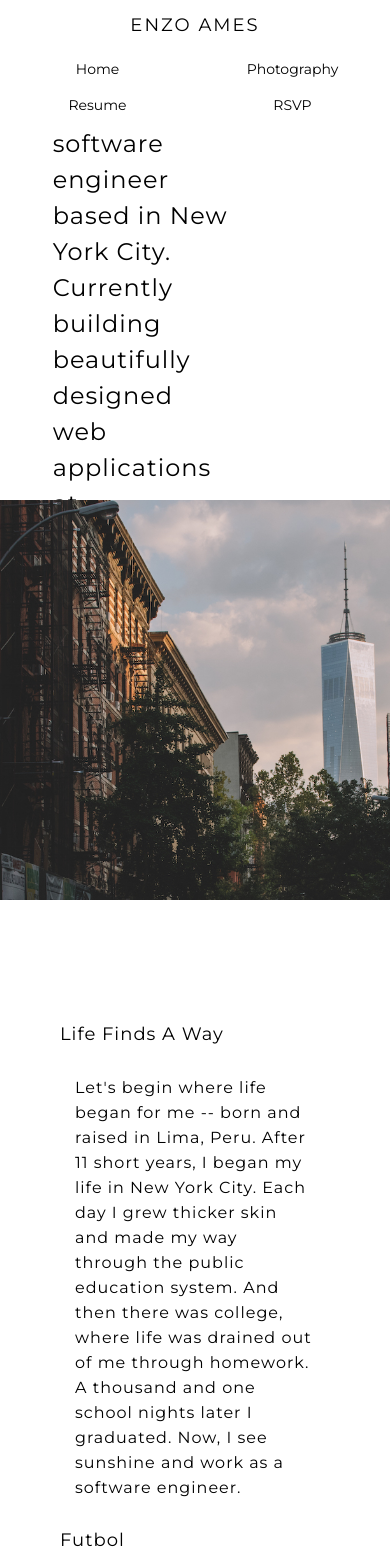
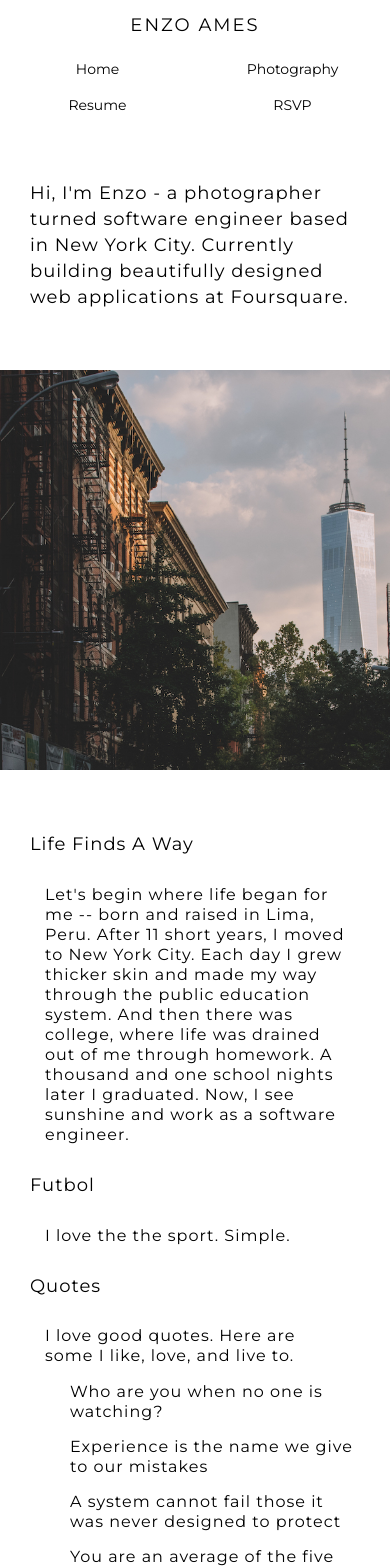
Before and after one commit to enzoames/enzoames, a React (Create React App) app: page /#/ in a window 390 px wide. Shown: the top 1568 px of the page. Built offline with nearby package versions, Linux system fonts and the light colour scheme.

Commit message:
[enzoames] homepage responsive

```diff
--- a/src/App.js
+++ b/src/App.js
@@ -10,10 +10,16 @@ import Photography from './pages/Photography';
 import Resume from './pages/Resume';
 import NavBar from './components/NavBar';
 import Footer from './components/Footer';
+import media from './styles/media';
 
 const Wrapper = styled.div`
   max-width: 2000px;
   margin: 0 auto;
+  padding-top: 120px;
+
+  ${media.md`
+    padding-top: 80px;
+  `}
 `;
 
 function App(props) {
--- a/src/components/Footer.js
+++ b/src/components/Footer.js
@@ -6,6 +6,7 @@ import { COLORS } from '../styles/constants';
 import github from '../styles/img/github.png';
 import instagram from '../styles/img/instagram.png';
 import linkedin from '../styles/img/linkedin.png';
+import media from '../styles/media';
 
 const Wrap = styled.div`
   align-items: center;
@@ -14,45 +15,54 @@ const Wrap = styled.div`
   color: ${COLORS.GREY3};
   display: flex;
   font-size: 14px;
+  flex-direction: column;
   height: 400px;
   justify-content: center;
   text-transform: uppercase;
   width: 100%;
-`;
 
-const Content = styled.div`
-  display: flex;
-  width: 1000px;
-  padding: 0 60px;
+  > div:first-child {
+    margin-bottom: 50px;
+  }
+
+  ${media.sm`
+    flex-direction: inherit;
+  `}
 `;
 
 const Section = styled.div`
   display: inline-block;
   position: relative;
-  width: 50%;
+  width: 60%;
 
-  div {
+  > div {
     font-weight: bold;
     margin-bottom: 30px;
   }
 
-  span {
+  > span {
     margin-top: 30px;
     font-size: 12px;
     display: block;
   }
+
+  > a {
+    margin-right: 20px;
+  }
+
+  ${media.sm`
+    width: 250px;
+  `}
 `;
 
 const Icon = styled.img`
   height: 15px;
-  margin-right: 20px;
   width: 15px;
 `;
 
 function Footer() {
   return (
     <Wrap>
-      <Content>
       <Section>
         <div>social</div>
         <a href="https://www.instagram.com/enzoames/">
@@ -70,7 +80,6 @@ function Footer() {
         <p>eamespizarro@gmail.com</p>
         <span>© 2019 Enzo Ames</span>
       </Section>
-      </Content>
     </Wrap>
   );
 }
--- a/src/components/NavBar.js
+++ b/src/components/NavBar.js
@@ -11,6 +11,7 @@ const Wrap = styled.div`
   background-color: ${COLORS.WHITE};
   width: 100%;
   position: fixed;
+  top: 0;
 
   ${media.md`
     display: flex;
@@ -69,11 +70,15 @@ const blinkAnimation = keyframes`
 const Cursor = styled.span`
   animation: ${blinkAnimation} 1s step-start infinite;
   background-color: ${COLORS.BLACK};
-  bottom: 3px;
+  bottom: 10px;
   display: ${props => (props.active ? 'inline-block' : 'none')};
   height: 1px;
   position: absolute;
   width: 10px;
+
+  ${media.md`
+    bottom: 3px;
+  `}
 `;
 
 function NavBar({ path }) {
--- a/src/pages/Home.js
+++ b/src/pages/Home.js
@@ -3,34 +3,40 @@
 import React from 'react';
 import styled from 'styled-components';
 import ENZ from '../styles/img/ENZ_4262-1.jpg';
-
-const HomePage = styled.div`
-  width: 100%;
-`;
+import media from '../styles/media';
 
 const Intro = styled.h1`
   align-items: center;
   display: flex;
-  font-size: 24px;
-  height: 500px;
   justify-content: center;
   letter-spacing: 1px;
-  line-height: 36px;
-  padding: 40px 30px 0 120px;
-  width: 50%;
+  line-height: 26px;
+  font-size: 18px;
+  padding: 60px 30px;
+  width: 100%;
   margin: 0;
+
+  ${media.md`
+    font-size: 24px;
+    line-height: 36px;
+    padding: 60px 30px 100px 120px;
+    width: 50%;
+  `}
 `;
 
 const PhotoMe = styled.img`
   width: 100%;
   height: 400px;
   object-fit: cover;
-  margin-bottom: 30px;
+
+  ${media.md`
+    margin-bottom: 30px;
+  `}
 `;
 
 const AboutMe = styled.div`
   margin: 0 auto;
-  padding: 60px;
+  padding: 30px;
   max-width: 1000px;
   letter-spacing: 1px;
 
@@ -40,9 +46,9 @@ const AboutMe = styled.div`
   }
 
   > p {
-    line-height: 25px;
+    font-size: 16px;
+    line-height: 20px;
     padding: 0 15px;
-    box-sizing: border-box;
   }
 
   > ul {
@@ -50,14 +56,29 @@ const AboutMe = styled.div`
   }
 
   li {
-    line-height: 45px;
+    line-height: 20px;
     list-style: none;
+    margin-bottom: 15px;
   }
+
+  ${media.md`
+    padding: 60px;
+
+    > p {
+      line-height: 25px;
+    }
+
+    li {
+      line-height: 45px;
+      margin-bottom: 0;
+    }
+
+  `}
 `;
 
 function Home() {
   return (
-    <HomePage>
+    <>
       <Intro>
         Hi, I&apos;m Enzo - a photographer turned software engineer based in New York City. Currently building
         beautifully designed web applications at Foursquare.
@@ -66,10 +87,10 @@ function Home() {
       <AboutMe>
         <h2>Life Finds A Way</h2>
         <p>
-          Let&apos;s begin where life began for me -- born and raised in Lima, Peru. After 11 short years, I began my
-          life in New York City. Each day I grew thicker skin and made my way through the public education system. And
-          then there was college, where life was drained out of me through homework. A thousand and one school nights
-          later I graduated. Now, I see sunshine and work as a software engineer.
+          Let&apos;s begin where life began for me -- born and raised in Lima, Peru. After 11 short years, I moved to
+          New York City. Each day I grew thicker skin and made my way through the public education system. And then
+          there was college, where life was drained out of me through homework. A thousand and one school nights later I
+          graduated. Now, I see sunshine and work as a software engineer.
         </p>
         <h2>Futbol</h2>
         <p>I love the the sport. Simple.</p>
@@ -100,7 +121,7 @@ function Home() {
           That&apos;s what I do now. Inspired by my brother who worked as a software engineer at IBM in Peru. Gracias.
         </p>
       </AboutMe>
-    </HomePage>
+    </>
   );
 }
 
```
Also changed, not shown: package.json (+6 -1 lines), 1 other file (tests, documents, lock files or other folders). Lines whose indentation alone changed are shown as unchanged.
